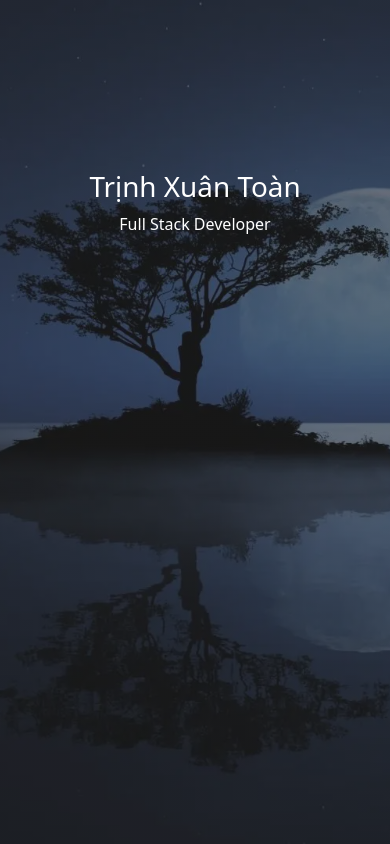
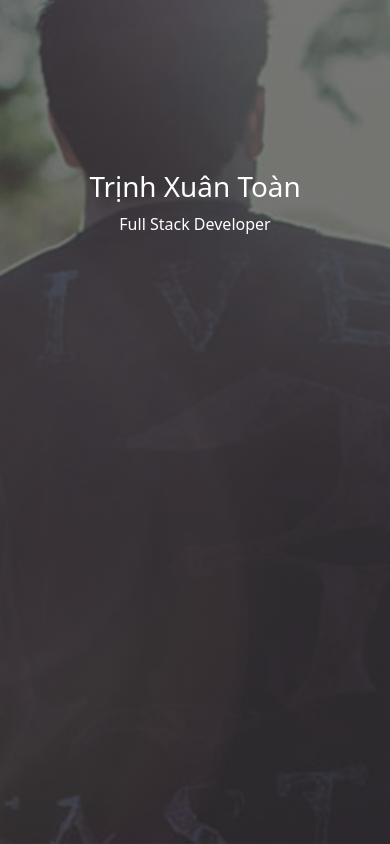
Before and after one commit to ThanhMai2210/ThanhMai2210.github.io, a plain HTML site: page index.html in a window 390 px wide. Shown: the top 844 px of the page. Drawn offline with nearby package versions, Linux system fonts and the light colour scheme.

Commit message:
Add files via upload

```diff
--- a/css/laptop.css
+++ b/css/laptop.css
@@ -24,7 +24,7 @@ i {
 .bg-img {
   height: 50vh;
   background-image: linear-gradient(rgb(34, 34, 34, 0.6), rgb(34, 34, 34, 0.6)),
-    url(../images/682419.jpg);
+    url(../images/banner.jpg);
   background-size: cover;
   color: #fff;
   background-position: center;
--- a/css/mobiles.css
+++ b/css/mobiles.css
@@ -14,7 +14,7 @@
         rgb(34, 34, 34, 0.6),
         rgb(34, 34, 34, 0.6)
       ),
-      url(../images/682419.jpg);
+      url(../images/banner.jpg);
     background-size: cover;
     color: #fff;
     background-repeat: no-repeat;
--- a/css/tablet.css
+++ b/css/tablet.css
@@ -14,7 +14,7 @@
         rgb(34, 34, 34, 0.6),
         rgb(34, 34, 34, 0.6)
       ),
-      url(../images/682419.jpg);
+      url(../images/banner.jpg);
     background-size: cover;
     color: #fff;
     background-position: center;
```
